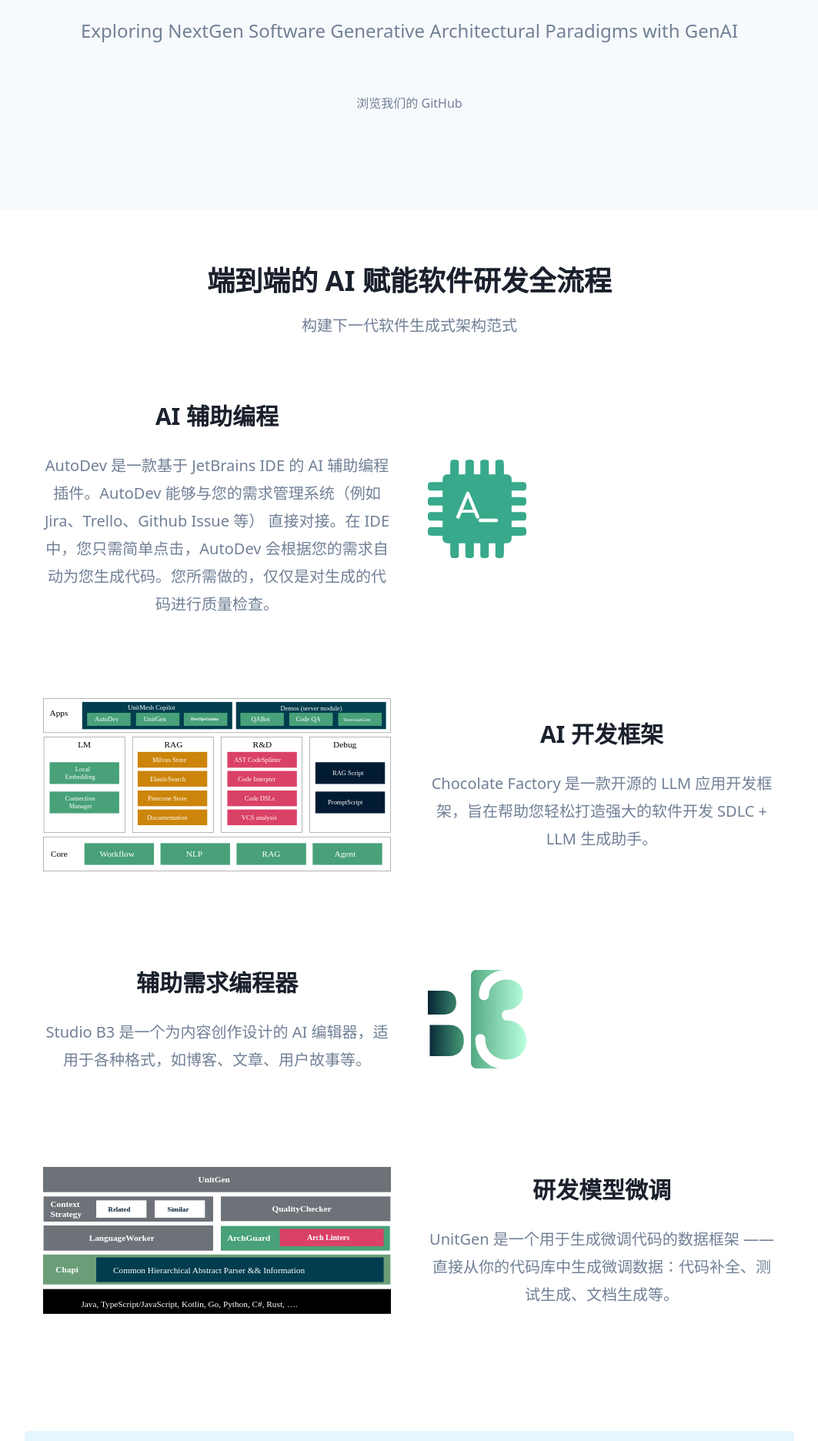
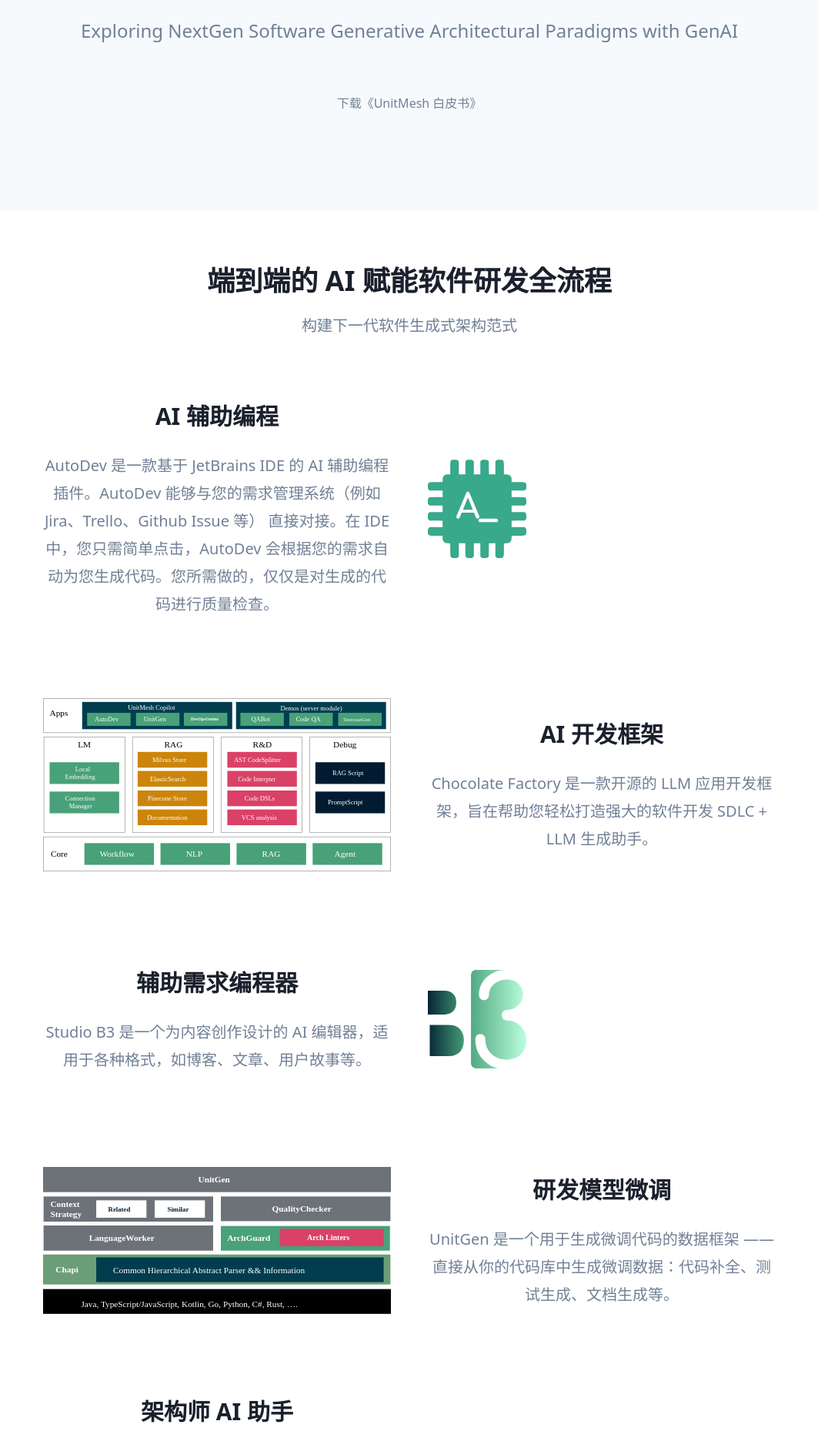
Before and after one commit to unit-mesh/unitmesh.cc, a Next.js app: page / in a window 1280 px wide. Shown: the part 320-2192 px from the top of the page at 77% size, without its empty margins (108-1171 px from the left). Built offline with nearby package versions, Linux system fonts and the light colour scheme.

Commit message:
docs: add more links

```diff
--- a/src/feature/VerticalFeatureRow.tsx
+++ b/src/feature/VerticalFeatureRow.tsx
@@ -7,7 +7,7 @@
   image: string;
   imageAlt: string;
   reverse?: boolean;
-  demoLink?: string;
+  projectLink?: string;
 };
 
 const VerticalFeatureRow = (props: IVerticalFeatureRowProps) => {
--- a/src/templates/Hero.tsx
+++ b/src/templates/Hero.tsx
@@ -29,8 +29,8 @@
         }
         description="Exploring NextGen Software Generative Architectural Paradigms with GenAI"
         button={
-          <Link href="https://github.com/unit-mesh/">
-            <Button xl>浏览我们的 GitHub </Button>
+          <Link href="https://raw.githubusercontent.com/unit-mesh/whitebook/master/2023-whitebook.pdf">
+            <Button xl>下载《UnitMesh 白皮书》</Button>
           </Link>
         }
       />
--- a/src/templates/VerticalFeatures.tsx
+++ b/src/templates/VerticalFeatures.tsx
@@ -12,21 +12,21 @@
       直接对接。在 IDE 中，您只需简单点击，AutoDev 会根据您的需求自动为您生成代码。您所需做的，仅仅是对生成的代码进行质量检查。"
       image="/assets/images/autodev.svg"
       imageAlt="AutoDev Architecture"
-      demoLink=""
+      projectLink=""
     />
     <VerticalFeatureRow
       title="AI 开发框架"
       description="Chocolate Factory 是一款开源的 LLM 应用开发框架，旨在帮助您轻松打造强大的软件开发 SDLC + LLM 生成助手。"
       image="/assets/images/chocolate-factory.svg"
       imageAlt="Chocolate Factory Architecture diagram"
-      demoLink=""
+      projectLink=""
       reverse
     />
     <VerticalFeatureRow
       title="辅助需求编程器"
       description="Studio B3 是一个为内容创作设计的 AI 编辑器，适用于各种格式，如博客、文章、用户故事等。"
       image="/assets/images/studio-b3.svg"
-      demoLink=""
+      projectLink=""
       imageAlt="Studio B3"
     />
     <VerticalFeatureRow
@@ -34,8 +34,15 @@
       description="UnitGen 是一个用于生成微调代码的数据框架 —— 直接从你的代码库中生成微调数据：代码补全、测试生成、文档生成等。"
       image="/assets/images/unit-gen.svg"
       imageAlt="UnitGen Architecture diagram"
-      demoLink=""
+      projectLink=""
       reverse
+    />
+    <VerticalFeatureRow
+      title="架构师 AI 助手"
+      description="ArchGuard co-mate is an AI-powered software architecture copilot, design and governance tools."
+      image="/assets/images/co-mate.svg"
+      imageAlt="UnitGen Architecture diagram"
+      projectLink="https://github.com/unit-mesh/co-mate"
     />
   </Section>
 );
```
Also changed, not shown: public/assets/images/co-mate.svg (added).
